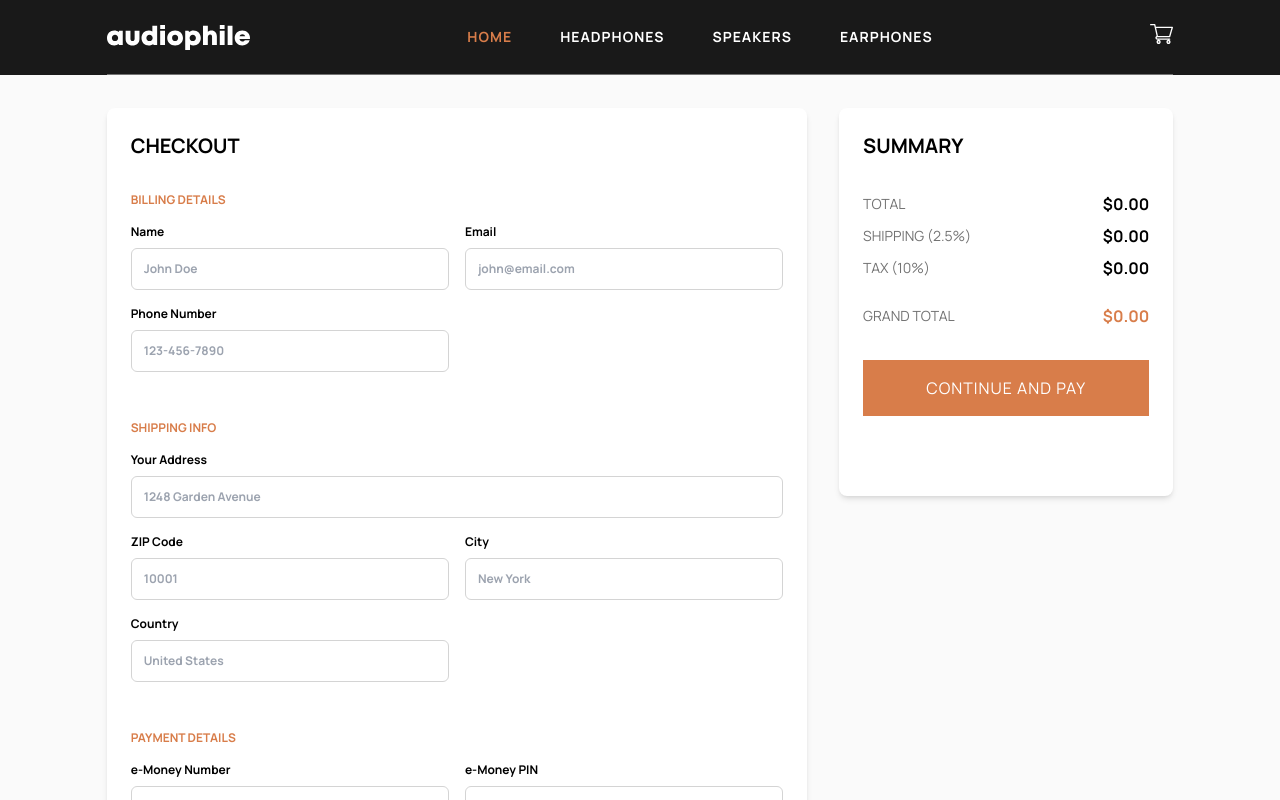
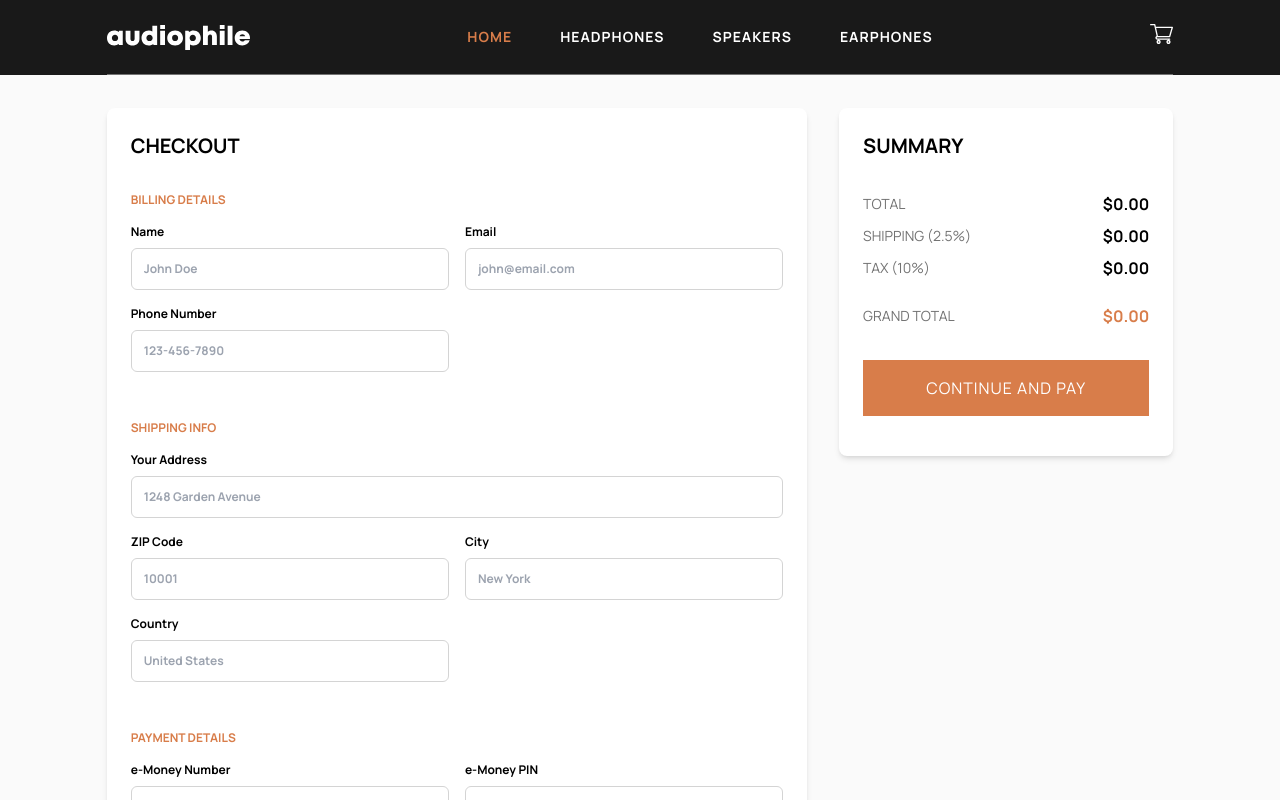
Before and after one commit to thomasthuynh/audiophile-ecommerce-website, a React (Vite) app: page /checkout in a window 1280 px wide. Shown: the top 800 px of the page. Built offline with nearby package versions, Linux system fonts and the light colour scheme.

Commit message:
Added outer div to summary section to prevent form height from increasing upon adding additional items

```diff
--- a/src/pages/Checkout.tsx
+++ b/src/pages/Checkout.tsx
@@ -14,14 +14,15 @@ const Checkout = () => {
 
   const handleSubmit = (e: React.FormEvent) => {
     e.preventDefault();
+    alert("Thank you for your order!")
   };
 
   return (
     <div className="bg-gray-20 pt-[108px]">
       {/* CHECKOUT AND SUMMARY */}
-      <div className="mx-auto w-5/6 grid xl:grid-cols-3 xl:grid-rows-2 gap-8">
+      <div className="mx-auto grid w-5/6 gap-8 xl:grid-cols-3">
         {/* FORM */}
-        <div className="w-full rounded-lg bg-white p-6 shadow-md xl:col-span-2 xl:row-span-2">
+        <div className="w-full rounded-lg bg-white p-6 shadow-md xl:col-span-2">
           <h1 className="text-xl uppercase">Checkout</h1>
 
           <form id="checkoutForm" onSubmit={handleSubmit}>
@@ -160,6 +161,7 @@ const Checkout = () => {
         </div>
 
         {/* SUMMARY */}
+        <div>
           <div className="w-full rounded-lg bg-white p-6 shadow-md">
             <h2 className="pb-4 text-xl uppercase">Summary</h2>
             <div>
@@ -179,7 +181,9 @@ const Checkout = () => {
 
                     <div className="flex flex-col pl-4 font-bold">
                       <p className="text-sm">{product.name.split(" ")[0]}</p>
-                    <p className="text-xs text-neutral-500">${product.price}</p>
+                      <p className="text-xs text-neutral-500">
+                        ${product.price}
+                      </p>
                     </div>
                   </div>
 
@@ -216,7 +220,9 @@ const Checkout = () => {
 
               {/* GRAND TOTAL */}
               <div className="flex items-center justify-between py-4">
-              <p className="text-sm uppercase text-neutral-500">GRAND TOTAL</p>
+                <p className="text-sm uppercase text-neutral-500">
+                  GRAND TOTAL
+                </p>
                 <p className="font-bold text-primary-500">
                   ${(subtotal * 1.125).toFixed(2)}
                 </p>
@@ -233,6 +239,7 @@ const Checkout = () => {
           </div>
         </div>
       </div>
+    </div>
   );
 };
 
```
Lines whose indentation alone changed are shown as unchanged.
